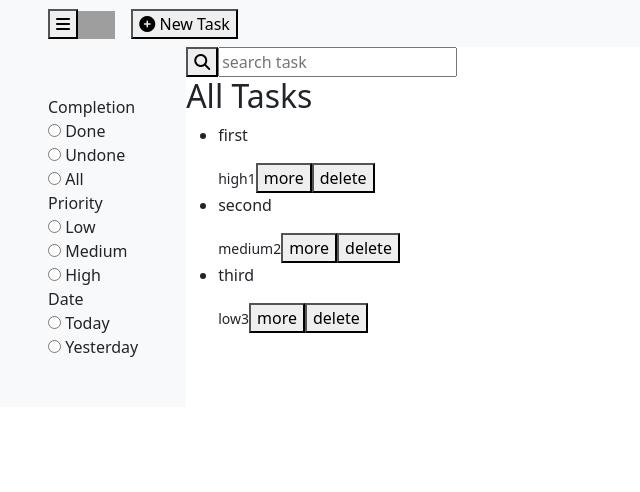
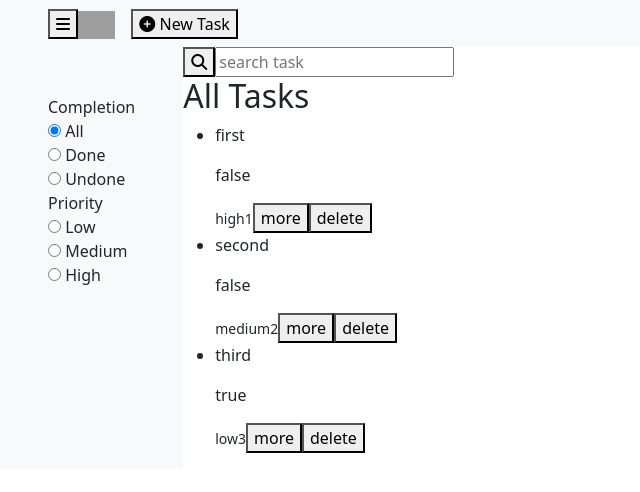
Before and after one commit to nalowageena/ToDo-app, an Angular app: page /homepage in a window 1280 px wide. Shown: the top 492 px of the page, without its empty margins (0-640 px from the left). Built offline with nearby package versions, Linux system fonts and the light colour scheme; grey boxes are pictures that could not be loaded.

Commit message:
add filters

```diff
--- a/src/app/all-tasks/all-tasks.component.html
+++ b/src/app/all-tasks/all-tasks.component.html
@@ -4,20 +4,15 @@
  <aside class="bg-light p-5 w-8">
     <label for="completion">Completion</label>
       <fieldset id="completion">
-        <input type="radio" value="done" name="completion"> Done <br>
-        <input type="radio" value="undone" name="completion"> Undone <br>
-        <input type="radio" value="all" name="completion"> All <br>
+        <input type="radio" value="all" name="filter" (change)="handleChange($event)" [checked]="filter == 'all'"> All <br>
+        <input type="radio" value="done" name="filter" (change)="handleChange($event)" [checked]="filter == 'done'"> Done <br>
+        <input type="radio" value="to do" name="filter" (change)="handleChange($event)" [checked]="filter == 'to do'"> Undone <br>
       </fieldset>
     <label for="priority">Priority</label>
       <fieldset id="priority">
-        <input type="radio" value="low" name="priority"> Low <br>
-        <input type="radio" value="medium" name="priority"> Medium <br>
-        <input type="radio" value="high" name="priority"> High <br>
-      </fieldset>
-      <label for="date">Date</label>
-      <fieldset id="date">
-        <input type="radio" value="today" name="date"> Today <br>
-        <input type="radio" value="yesterday" name="date"> Yesterday <br>
+        <input type="radio" value="low" name="priority" (click)="handlePriority($event)" > Low <br>
+        <input type="radio" value="medium" name="priority" (click)="handlePriority($event)" > Medium <br>
+        <input type="radio" value="high" name="priority" (click)="handlePriority($event)" > High <br>
       </fieldset>
   </aside>
 
@@ -32,6 +27,7 @@
   <li *ngFor="let task of tasks">
     <div class="task">
         <p class="title">{{task.title}}</p>
+        <p>{{task.done}}</p>
         <small>{{task.priority}}</small>
         <small>{{task.taskId}}</small>
         <button routerLink = "/new-task"  routerLink="/task/{{task.taskId}}">more</button>
--- a/src/app/all-tasks/all-tasks.component.ts
+++ b/src/app/all-tasks/all-tasks.component.ts
@@ -11,6 +11,8 @@ import { Router } from '@angular/router';
 export class AllTasksComponent implements OnInit {
 
     tasks: Task[] = [] ;
+    filter: 'all' | 'to do' | 'done' = 'all';
+    priority: 'high' | 'medium' | 'low';
 
   constructor(private taskService:TaskService, private router:Router) { }
 
@@ -19,7 +21,7 @@ export class AllTasksComponent implements OnInit {
   }
 
   getTasks():void{
-    this.taskService.getTasks().subscribe(tasks => this.tasks = tasks);
+    this.taskService.getTasks(this.filter, this.priority).subscribe(tasks => this.tasks = tasks);
   }
 
   selectedTask?: Task;
@@ -31,4 +33,21 @@ export class AllTasksComponent implements OnInit {
     this.taskService.deleteTask(task);
   }
 
+  handleChange(evt) {
+    var target = evt.target;
+    if (target.checked) {
+        this.filter=evt.target.value
+        this.getTasks();
+    }
+  }
+
+  handlePriority(evt) {
+    var target = evt.target;
+    if (target.checked) {
+        this.priority=evt.target.value
+        this.getTasks();
+    }
+    console.log("here");
+
+  }
 }
--- a/src/app/task-details/task-details.component.html
+++ b/src/app/task-details/task-details.component.html
@@ -1,5 +1,6 @@
 <div>
     <h3>{{task.title}}</h3>
+    <p>{{task.done}}</p>
     <button type="button"routerLink="/edit-task/{{task.taskId}}"><i class="fa-solid fa-edit"></i> Edit Task</button>
     <small>Priority: {{task.priority}}</small>
     <small>Description</small>
--- a/src/app/task-page/task-page.component.ts
+++ b/src/app/task-page/task-page.component.ts
@@ -59,6 +59,7 @@ export class TaskPageComponent implements OnInit {
     onClickSave() {
         let task: Task = {
             taskId: 1,
+            done: false,
             title: this.taskForm.getRawValue().title,
             description: this.taskForm.value.description,
             priority: this.taskForm.value.priority,
--- a/src/app/task.service.ts
+++ b/src/app/task.service.ts
@@ -10,6 +10,7 @@ export class TaskService {
     tasks: Task[] = [
         {
             taskId: 1,
+            done: false,
             title: 'first',
             description: 'stuff',
             priority: 'high',
@@ -22,6 +23,7 @@ export class TaskService {
         },
         {
             taskId: 2,
+            done: false,
             title: 'second',
             description: 'stuffer',
             priority: 'medium',
@@ -34,6 +36,7 @@ export class TaskService {
         },
         {
             taskId: 3,
+            done: true,
             title: 'third',
             description: 'stuffest',
             priority: 'low',
@@ -48,9 +51,33 @@ export class TaskService {
 
     constructor() { }
 
-    getTasks(): Observable<Task[]> {
-        const tasks = of(this.tasks);
-        return tasks
+    getTasks(filter1: string, filter2: string): Observable<Task[]> {
+        let filteredTasks: Task[];
+
+        if (filter1 === 'all') {
+            filteredTasks = this.tasks;
+        }
+        else {
+            filteredTasks = this.tasks.filter((task) => filter1 === 'done' ? task.done : !task.done);
+        }
+
+        if (filter2 === 'high') {
+            filteredTasks = filteredTasks.filter((task) => {filter2 === 'high'
+        return task.priority== 'high'});
+        }
+
+        if (filter2 === 'medium') {
+            filteredTasks = filteredTasks.filter((task) => {filter2 === 'medium'
+            return task.priority== 'medium'
+        });
+        }
+
+        if (filter2 === 'low') {
+            filteredTasks = filteredTasks.filter((task) => {filter2 === 'low'
+            return task.priority== 'low'});
+        }
+        return of(filteredTasks);
+
     }
 
     addTask(task: Task): void {
@@ -58,11 +85,11 @@ export class TaskService {
         this.tasks.push(task)
     }
 
-    getTaskID(task:Task):number{
+    getTaskID(task: Task): number {
         return task.taskId;
     }
 
-    getTask(taskId:number):Observable<Task>{
+    getTask(taskId: number): Observable<Task> {
         const task = of(this.tasks.find(task => task.taskId == taskId));
         return task;
     }
@@ -74,10 +101,10 @@ export class TaskService {
         }
     }
 
-    updateTask(taskId:number,task: Task): void {
+    updateTask(taskId: number, task: Task): void {
         task.taskId = taskId;
         const id = this.tasks.findIndex(task => task.taskId == taskId)
-        this.tasks.splice(id,1,task);
+        this.tasks.splice(id, 1, task);
     }
 
 
--- a/src/app/task.ts
+++ b/src/app/task.ts
@@ -1,5 +1,6 @@
 export interface Task {
     taskId:number,
+    done:boolean,
     title: string | null;
     description: string | null | undefined;
     priority: string | null | undefined;
```
